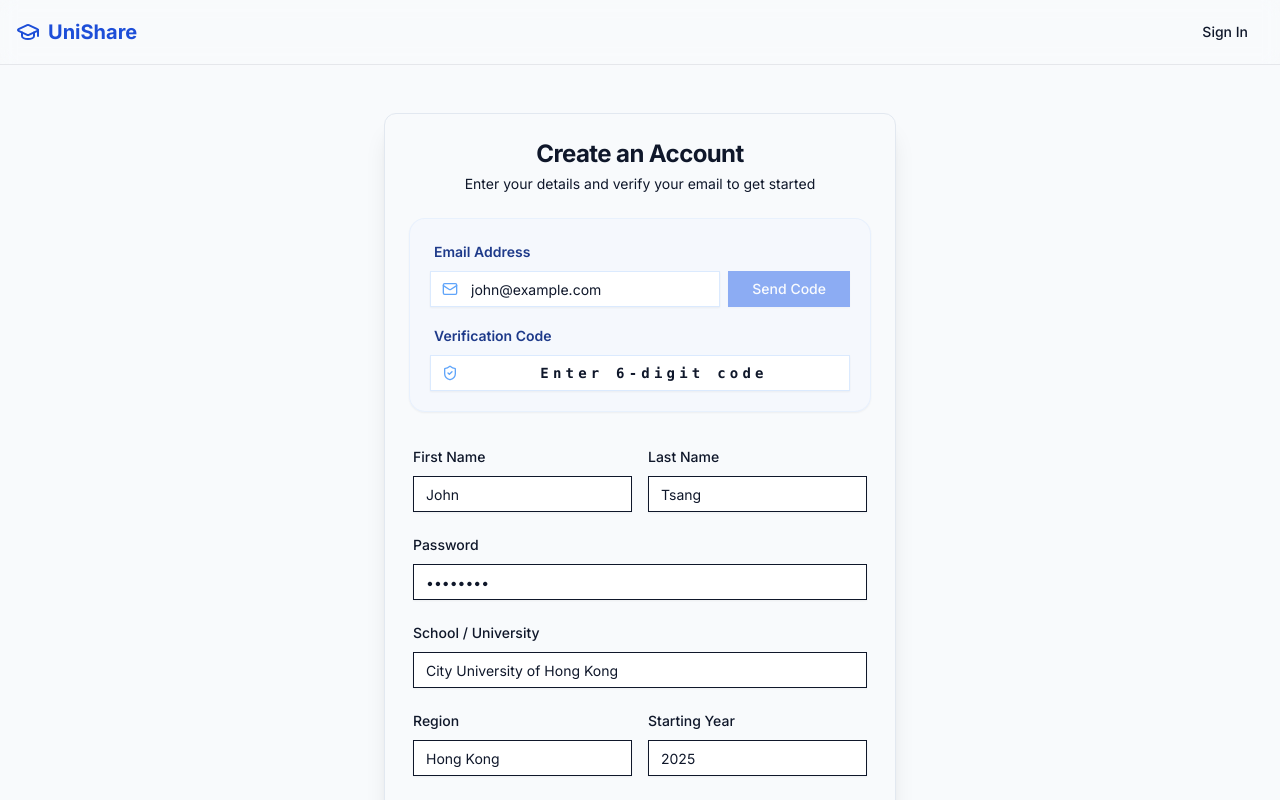
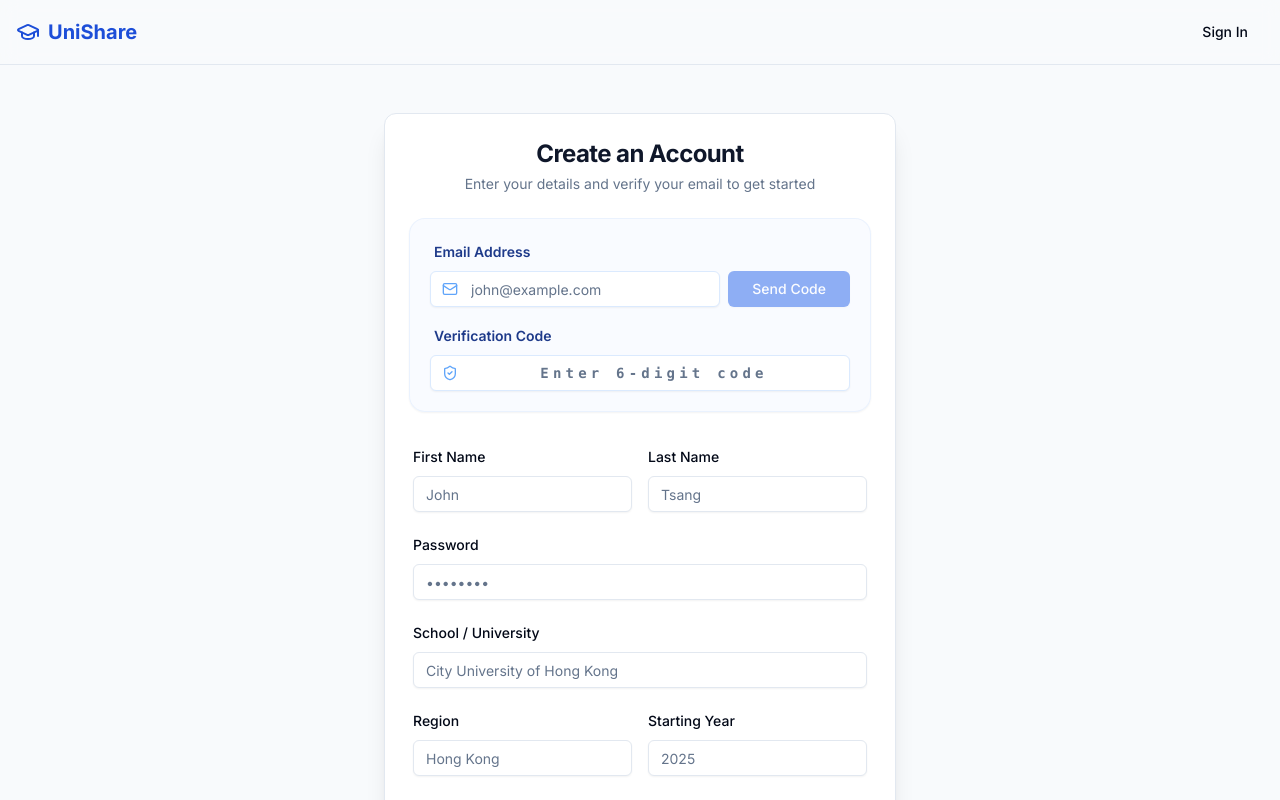
Before and after one commit to catBoxTheory/UniShare, a Next.js app: page /register in a window 1280 px wide. Shown: the top 800 px of the page. Built offline with nearby package versions, Linux system fonts and the light colour scheme.

Commit message:
feat: Restore light/dark mode for user pages only

```diff
--- a/app/globals.css
+++ b/app/globals.css
@@ -1,6 +1,79 @@
 @tailwind base;
 @tailwind components;
 @tailwind utilities;
+
+@layer base {
+  :root {
+    --background: 210 40% 98%;
+    --foreground: 222.2 84% 4.9%;
+
+    --card: 0 0% 100%;
+    --card-foreground: 222.2 84% 4.9%;
+
+    --popover: 0 0% 100%;
+    --popover-foreground: 222.2 84% 4.9%;
+
+    --primary: 221.2 83.2% 53.3%;
+    --primary-foreground: 210 40% 98%;
+
+    --secondary: 210 40% 96.1%;
+    --secondary-foreground: 222.2 47.4% 11.2%;
+
+    --muted: 210 40% 96.1%;
+    --muted-foreground: 215.4 16.3% 46.9%;
+
+    --accent: 210 40% 96.1%;
+    --accent-foreground: 222.2 47.4% 11.2%;
+
+    --destructive: 0 84.2% 60.2%;
+    --destructive-foreground: 210 40% 98%;
+
+    --border: 214.3 31.8% 91.4%;
+    --input: 214.3 31.8% 91.4%;
+    --ring: 221.2 83.2% 53.3%;
+
+    --radius: 0.5rem;
+  }
+
+  .dark {
+    --background: 222.2 84% 4.9%;
+    --foreground: 210 40% 98%;
+
+    --card: 222.2 84% 4.9%;
+    --card-foreground: 210 40% 98%;
+
+    --popover: 222.2 84% 4.9%;
+    --popover-foreground: 210 40% 98%;
+
+    --primary: 217.2 91.2% 59.8%;
+    --primary-foreground: 222.2 47.4% 11.2%;
+
+    --secondary: 217.2 32.6% 17.5%;
+    --secondary-foreground: 210 40% 98%;
+
+    --muted: 217.2 32.6% 17.5%;
+    --muted-foreground: 215 20.2% 65.1%;
+
+    --accent: 217.2 32.6% 17.5%;
+    --accent-foreground: 210 40% 98%;
+
+    --destructive: 0 62.8% 30.6%;
+    --destructive-foreground: 210 40% 98%;
+
+    --border: 217.2 32.6% 17.5%;
+    --input: 217.2 32.6% 17.5%;
+    --ring: 224.3 76.3% 48%;
+  }
+}
+
+@layer base {
+  * {
+    @apply border-border;
+  }
+  body {
+    @apply bg-background text-foreground;
+  }
+}
 
 @layer utilities {
   .text-balance {
--- a/app/layout.tsx
+++ b/app/layout.tsx
@@ -2,6 +2,7 @@ import type { Metadata } from "next";
 import { Inter } from "next/font/google";
 import "./globals.css";
 import { SessionProvider } from "next-auth/react";
+import { ThemeProvider } from "@/components/theme-provider";
 
 const inter = Inter({ subsets: ["latin"] });
 
@@ -16,10 +17,17 @@ export default function RootLayout({
   children: React.ReactNode;
 }>) {
   return (
-    <html lang="en">
-      <body className={`${inter.className} min-h-screen flex flex-col bg-slate-50 text-slate-900`}>
+    <html lang="en" suppressHydrationWarning>
+      <body className={`${inter.className} min-h-screen flex flex-col bg-background text-foreground`}>
         <SessionProvider>
-          {children}
+          <ThemeProvider
+            attribute="class"
+            defaultTheme="system"
+            enableSystem
+            disableTransitionOnChange
+          >
+            {children}
+          </ThemeProvider>
         </SessionProvider>
       </body>
     </html>
--- a/components/course/CourseDashboardTabs.tsx
+++ b/components/course/CourseDashboardTabs.tsx
@@ -65,8 +65,8 @@ export function CourseDashboardTabs({
                 className={cn(
                   "flex items-center gap-2 px-6 py-3 text-sm font-medium border-b-2 transition-colors",
                   isActive
-                    ? "border-blue-600 text-blue-600"
-                    : "border-transparent text-gray-500 hover:text-gray-700 hover:border-gray-300"
+                    ? "border-primary text-primary"
+                    : "border-transparent text-muted-foreground hover:text-foreground hover:border-border"
                 )}
               >
                 <Icon className="w-4 h-4" />
@@ -76,8 +76,8 @@ export function CourseDashboardTabs({
                     className={cn(
                       "px-2 py-0.5 text-xs rounded-full",
                       isActive
-                        ? "bg-blue-100 text-blue-600"
-                        : "bg-gray-100 text-gray-500"
+                        ? "bg-primary/10 text-primary"
+                        : "bg-muted text-muted-foreground"
                     )}
                   >
                     {tab.count}
--- a/components/home/Dashboard.tsx
+++ b/components/home/Dashboard.tsx
@@ -33,7 +33,7 @@ export function Dashboard({ user, recentCourses, enrolledCourses, initialTab = "
   const [activeTab, setActiveTab] = useState(initialTab)
 
   return (
-    <div className="flex h-screen bg-slate-50">
+    <div className="flex h-screen bg-background">
       <Sidebar activeTab={activeTab} onTabChange={setActiveTab} />
 
       <div className="flex-1 flex flex-col overflow-hidden">
@@ -46,8 +46,8 @@ export function Dashboard({ user, recentCourses, enrolledCourses, initialTab = "
                 {/* Recent Views */}
                 <div>
                   <div className="flex items-center gap-2 mb-4">
-                    <Clock className="w-5 h-5 text-blue-600" />
-                    <h2 className="text-xl font-bold text-slate-900">Recently Viewed</h2>
+                    <Clock className="w-5 h-5 text-primary" />
+                    <h2 className="text-xl font-bold text-foreground">Recently Viewed</h2>
                   </div>
 
                   {recentCourses.length > 0 ? (
@@ -57,8 +57,8 @@ export function Dashboard({ user, recentCourses, enrolledCourses, initialTab = "
                       ))}
                     </div>
                   ) : (
-                    <div className="bg-white rounded-xl border border-slate-200 p-8 text-center">
-                      <p className="text-slate-500">You haven't viewed any courses yet.</p>
+                    <div className="bg-card rounded-xl border border-border p-8 text-center">
+                      <p className="text-muted-foreground">You haven't viewed any courses yet.</p>
                       <Button variant="link" onClick={() => setActiveTab("library")}>
                         Go to Library
                       </Button>
@@ -73,8 +73,8 @@ export function Dashboard({ user, recentCourses, enrolledCourses, initialTab = "
               <div className="space-y-6">
                 <div className="flex items-center justify-between mb-4">
                   <div className="flex items-center gap-2">
-                    <Library className="w-5 h-5 text-blue-600" />
-                    <h2 className="text-xl font-bold text-slate-900">My Library</h2>
+                    <Library className="w-5 h-5 text-primary" />
+                    <h2 className="text-xl font-bold text-foreground">My Library</h2>
                   </div>
                   {enrolledCourses.length > 0 && <CreateCourseButton variant="outline" size="sm" />}
                 </div>
@@ -86,12 +86,12 @@ export function Dashboard({ user, recentCourses, enrolledCourses, initialTab = "
                     ))}
                   </div>
                 ) : (
-                  <div className="bg-white rounded-xl border border-dashed border-slate-300 p-12 text-center">
-                    <div className="w-16 h-16 bg-blue-50 rounded-full flex items-center justify-center mx-auto mb-4">
-                      <BookOpen className="w-8 h-8 text-blue-500" />
+                  <div className="bg-card rounded-xl border border-dashed border-border p-12 text-center">
+                    <div className="w-16 h-16 bg-primary/10 rounded-full flex items-center justify-center mx-auto mb-4">
+                      <BookOpen className="w-8 h-8 text-primary" />
                     </div>
-                    <h3 className="text-lg font-semibold text-slate-900 mb-2">Your library is empty</h3>
-                    <p className="text-slate-500 mb-6">Add courses to your library to access them quickly.</p>
+                    <h3 className="text-lg font-semibold text-foreground mb-2">Your library is empty</h3>
+                    <p className="text-muted-foreground mb-6">Add courses to your library to access them quickly.</p>
                     <div className="flex justify-center gap-4">
                       <Button asChild>
                         <Link href="/search">Browse Courses</Link>
--- a/components/home/MarketingPage.tsx
+++ b/components/home/MarketingPage.tsx
@@ -6,12 +6,14 @@ import { Button } from "@/components/ui/button"
 import { ArrowRight, BookOpen, GraduationCap, Users, Shield, Zap } from "lucide-react"
 import { Navbar } from "@/components/layout/Navbar"
 import { Footer } from "@/components/layout/Footer"
+import { ThemeProvider } from "@/components/theme-provider"
 
 export function MarketingPage() {
   return (
-    <div className="flex flex-col min-h-screen">
-      <Navbar />
-      {/* Hero Section */}
+    <ThemeProvider forcedTheme="light">
+      <div className="flex flex-col min-h-screen bg-white text-slate-900">
+        <Navbar />
+        {/* Hero Section */}
       <section className="relative overflow-hidden bg-gradient-to-br from-blue-600 via-indigo-700 to-purple-800 text-white pb-20 pt-32 lg:pt-40">
         <div className="container px-4 md:px-6 mx-auto relative z-10">
           <div className="grid lg:grid-cols-2 gap-12 items-center">
@@ -135,6 +137,7 @@ export function MarketingPage() {
         </div>
       </section>
       <Footer />
-    </div>
+      </div>
+    </ThemeProvider>
   )
 }
--- a/components/layout/Topbar.tsx
+++ b/components/layout/Topbar.tsx
@@ -14,6 +14,7 @@ import {
 } from "@/components/ui/dropdown-menu"
 import { signOutAction } from "@/app/actions/auth"
 import { useRouter } from "next/navigation"
+import { ThemeToggle } from "@/components/theme-toggle"
 
 interface TopbarProps {
   user: {
@@ -36,14 +37,14 @@ export function Topbar({ user }: TopbarProps) {
   }
 
   return (
-    <header className="h-16 border-b border-slate-200 bg-white flex items-center justify-between px-6">
+    <header className="h-16 border-b border-border bg-background flex items-center justify-between px-6">
       {/* Search */}
       <div className="w-full max-w-xl">
         <form onSubmit={handleSearch} className="relative">
-          <Search className="absolute left-3 top-1/2 -translate-y-1/2 w-4 h-4 text-slate-400" />
+          <Search className="absolute left-3 top-1/2 -translate-y-1/2 w-4 h-4 text-muted-foreground" />
           <Input
             name="q"
-            className="pl-10 bg-slate-50 border-slate-200 focus:bg-white transition-colors"
+            className="pl-10 bg-muted/50 border-input focus:bg-background transition-colors"
             placeholder="Search for courses, documents..."
           />
         </form>
@@ -51,13 +52,14 @@ export function Topbar({ user }: TopbarProps) {
 
       {/* User Profile */}
       <div className="flex items-center gap-4">
+        <ThemeToggle />
         <DropdownMenu>
           <DropdownMenuTrigger asChild>
             <Button variant="ghost" className="relative h-10 w-10 rounded-full p-0 overflow-hidden border">
                 {user.image ? (
                     <img src={user.image} alt={user.name || "User"} className="h-full w-full object-cover" />
                 ) : (
-                    <User className="h-6 w-6 text-slate-400" />
+                    <User className="h-6 w-6 text-muted-foreground" />
                 )}
             </Button>
           </DropdownMenuTrigger>
--- /dev/null
+++ b/components/theme-provider.tsx
@@ -0,0 +1,9 @@
+"use client"
+
+import * as React from "react"
+import { ThemeProvider as NextThemesProvider } from "next-themes"
+import { type ThemeProviderProps } from "next-themes/dist/types"
+
+export function ThemeProvider({ children, ...props }: ThemeProviderProps) {
+  return <NextThemesProvider {...props}>{children}</NextThemesProvider>
+}
--- /dev/null
+++ b/components/theme-toggle.tsx
@@ -0,0 +1,40 @@
+"use client"
+
+import * as React from "react"
+import { Moon, Sun } from "lucide-react"
+import { useTheme } from "next-themes"
+
+import { Button } from "@/components/ui/button"
+import {
+  DropdownMenu,
+  DropdownMenuContent,
+  DropdownMenuItem,
+  DropdownMenuTrigger,
+} from "@/components/ui/dropdown-menu"
+
+export function ThemeToggle() {
+  const { setTheme } = useTheme()
+
+  return (
+    <DropdownMenu>
+      <DropdownMenuTrigger asChild>
+        <Button variant="outline" size="icon">
+          <Sun className="h-[1.2rem] w-[1.2rem] rotate-0 scale-100 transition-all dark:-rotate-90 dark:scale-0" />
+          <Moon className="absolute h-[1.2rem] w-[1.2rem] rotate-90 scale-0 transition-all dark:rotate-0 dark:scale-100" />
+          <span className="sr-only">Toggle theme</span>
+        </Button>
+      </DropdownMenuTrigger>
+      <DropdownMenuContent align="end">
+        <DropdownMenuItem onClick={() => setTheme("light")}>
+          Light
+        </DropdownMenuItem>
+        <DropdownMenuItem onClick={() => setTheme("dark")}>
+          Dark
+        </DropdownMenuItem>
+        <DropdownMenuItem onClick={() => setTheme("system")}>
+          System
+        </DropdownMenuItem>
+      </DropdownMenuContent>
+    </DropdownMenu>
+  )
+}
```
